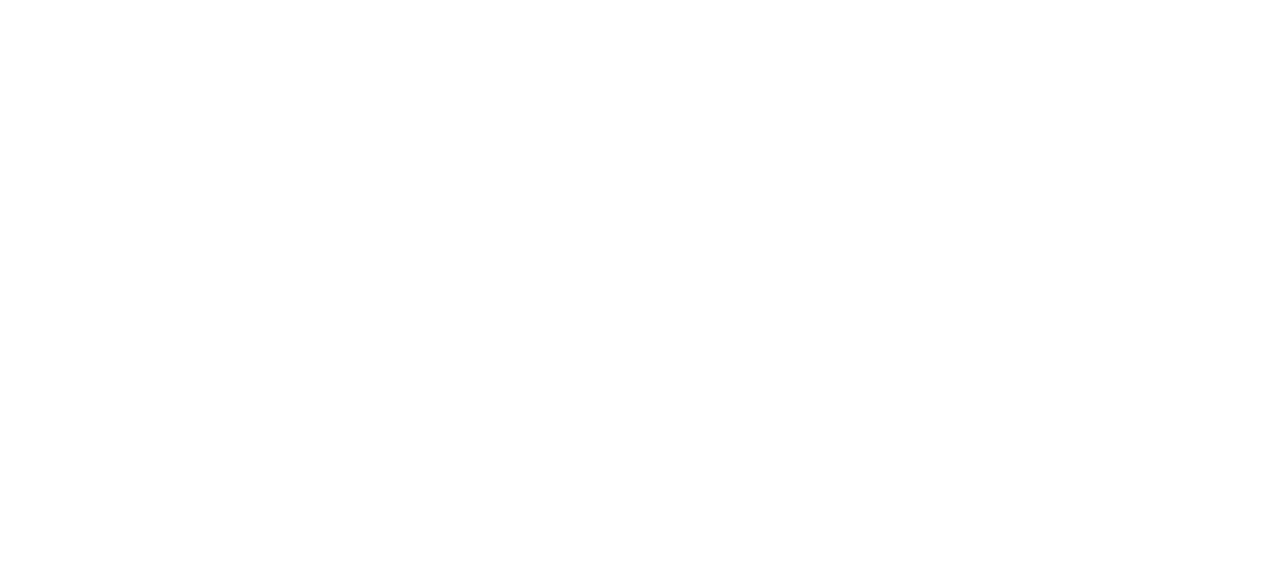
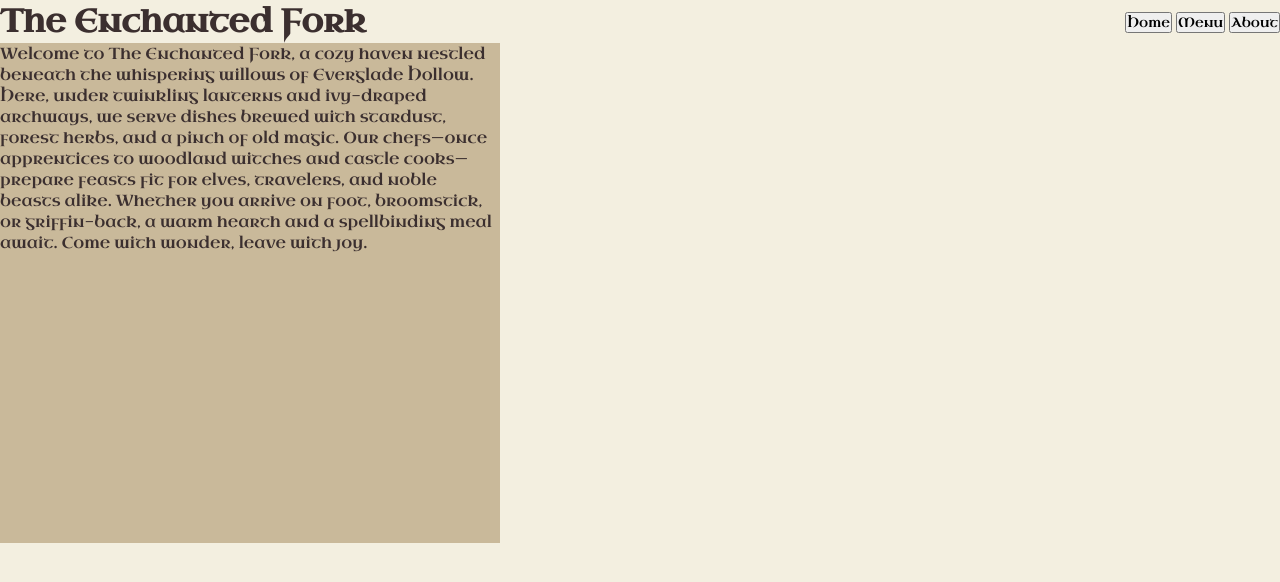
Before and after one commit to GeorgeZisis95/RestaurantPage, a website built with webpack: page src/template.html in a window 1280 px wide. Built offline with nearby package versions, Linux system fonts and the light colour scheme.

Commit message:
Add homepage elements, just testing for now

```diff
--- /dev/null
+++ b/src/homepage.js
@@ -0,0 +1,11 @@
+const contentDiv = document.querySelector(".content")
+
+const textDiv = document.createElement("p")
+textDiv.textContent = "Welcome to The Enchanted Fork, a cozy haven nestled beneath the whispering willows of Everglade \
+Hollow. Here, under twinkling lanterns and ivy-draped archways, we serve dishes brewed with stardust, forest herbs, \
+and a pinch of old magic. Our chefs—once apprentices to woodland witches and castle cooks—prepare feasts fit for elves, \
+travelers, and noble beasts alike. Whether you arrive on foot, broomstick, or griffin-back, \
+a warm hearth and a spellbinding meal await. Come with wonder, leave with joy."
+contentDiv.appendChild(textDiv)
+
+export { contentDiv }
--- a/src/index.js
+++ b/src/index.js
@@ -1 +1,4 @@
 import "./styles.css"
+import { contentDiv } from "./homepage"
+
+contentDiv
--- a/src/styles.css
+++ b/src/styles.css
@@ -1,6 +1,42 @@
+@import url('https://fonts.googleapis.com/css2?family=Uncial+Antiqua&display=swap');
+
+:root {
+    --bg1: #f3efe0;
+    --bg2: #f9f4ef;
+    --h1: #bfa980;
+    --h2: #c9b99a;
+    --t1: #3b2f2f;
+    --t2: #4b3a2a;
+    --a1: #5c3a47;
+    --a2: #2d3e50;
+}
+
 * {
     margin: 0;
     padding: 0;
     box-sizing: border-box;
+    font-family: "Uncial Antiqua", system-ui;
+}
 
+body {
+    background-color: var(--bg1);
 }
+
+header {
+    display: flex;
+    justify-content: space-between;
+    align-items: center;
+    flex-wrap: wrap;
+
+    color: var(--t1)
+}
+
+.content {
+    height: 500px;
+    width: 500px;
+    background-color: var(--h2);
+}
+
+.content p {
+    color: var(--t1);
+}
--- a/src/template.html
+++ b/src/template.html
@@ -8,7 +8,15 @@
 </head>
 
 <body>
-
+    <header>
+        <h1>The Enchanted Fork</h1>
+        <nav>
+            <button class="home"> Home </button>
+            <button class="menu"> Menu</button>
+            <button class="about"> About </button>
+        </nav>
+    </header>
+    <div class="content"></div>
 </body>
 
 </html>
```
